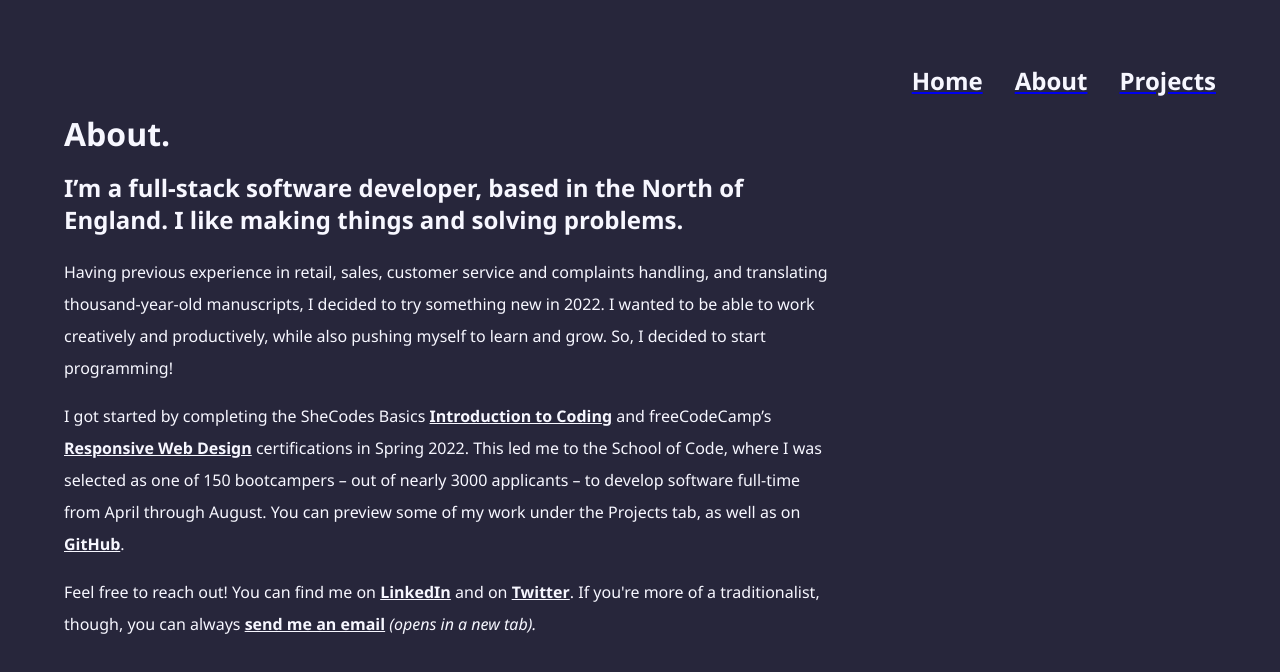
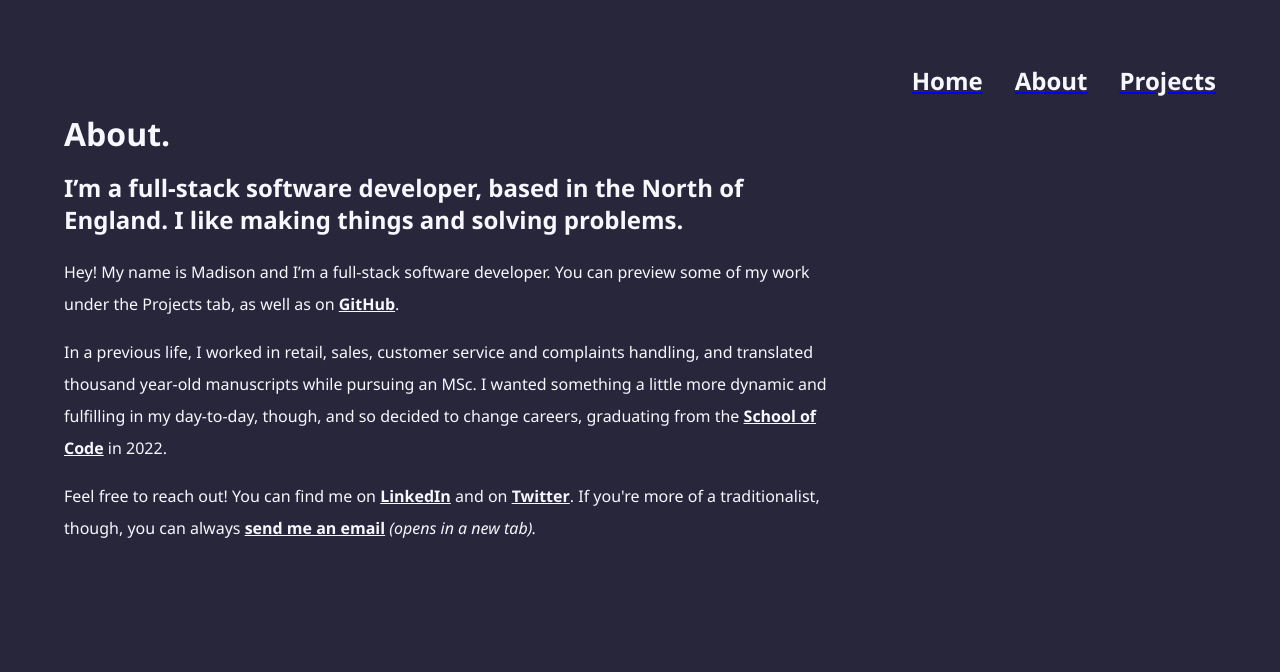
Before and after one commit to madisonlowe/madisonlowe.github.io, a Next.js app: page /about in a window 1280 px wide. Shown: the top 672 px of the page. Built offline with nearby package versions, Linux system fonts and the light colour scheme.

Commit message:
Updated data.js and about.js.

```diff
--- a/pages/about.js
+++ b/pages/about.js
@@ -24,34 +24,8 @@ const About = () => (
             I like making things and solving problems.
           </h2>
           <p>
-            Having previous experience in retail, sales, customer service and
-            complaints handling, and translating thousand-year-old manuscripts,
-            I decided to try something new in 2022. I wanted to be able to work
-            creatively and productively, while also pushing myself to learn and
-            grow. So, I decided to start programming!
-          </p>
-          <p>
-            I got started by completing the SheCodes Basics{" "}
-            <a
-              target="_blank"
-              href="https://www.shecodes.io/certificates/3406255c971ef3077b043a898fd80aed"
-              className={styles.firstHov}
-            >
-              Introduction to Coding
-            </a>{" "}
-            and freeCodeCamp’s{" "}
-            <a
-              target="_blank"
-              href="https://www.freecodecamp.org/certification/saelida/responsive-web-design"
-              className={styles.secondHov}
-            >
-              Responsive Web Design
-            </a>{" "}
-            certifications in Spring 2022. This led me to the School of Code,
-            where I was selected as one of 150 bootcampers – out of nearly 3000
-            applicants – to develop software full-time from April through
-            August. You can preview some of my work under the Projects tab, as
-            well as on{" "}
+            Hey! My name is Madison and I’m a full-stack software developer. You
+            can preview some of my work under the Projects tab, as well as on{" "}
             <a
               target="_blank"
               href="https://github.com/madisonlowe"
@@ -62,11 +36,26 @@ const About = () => (
             .
           </p>
           <p>
+            In a previous life, I worked in retail, sales, customer service and
+            complaints handling, and translated thousand year-old manuscripts
+            while pursuing an MSc. I wanted something a little more dynamic and
+            fulfilling in my day-to-day, though, and so decided to change
+            careers, graduating from the{" "}
+            <a
+              target="_blank"
+              href="https://www.schoolofcode.co.uk"
+              className={styles.fourthHov}
+            >
+              School of Code
+            </a>{" "}
+            in 2022.
+          </p>
+          <p>
             Feel free to reach out! You can find me on{" "}
             <a
               target="_blank"
               href="https://www.linkedin.com/in/madisonclowe/"
-              className={styles.fourthHov}
+              className={styles.firstHov}
             >
               LinkedIn
             </a>{" "}
@@ -74,7 +63,7 @@ const About = () => (
             <a
               target="_blank"
               href="https://twitter.com/dotmdsn"
-              className={styles.firstHov}
+              className={styles.secondHov}
             >
               Twitter
             </a>
@@ -82,7 +71,7 @@ const About = () => (
             <a
               target="_blank"
               href="mailto:dotmdsn@live.com"
-              className={styles.secondHov}
+              className={styles.thirdHov}
             >
               send me an email
             </a>{" "}
```
Also changed, not shown: data.js (+26 -0 lines).
